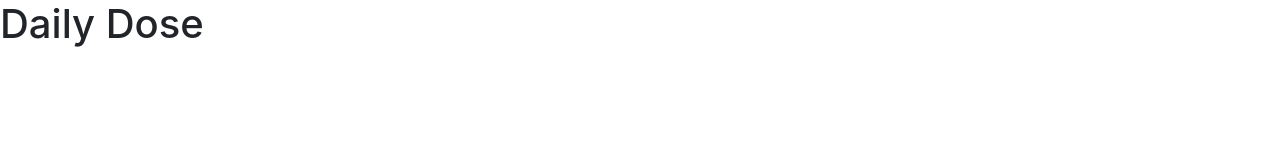
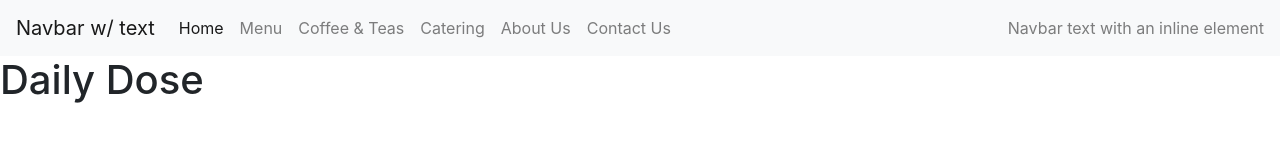
Before and after one commit to langbl28/daily-dose, a plain HTML site: page index.html in a window 1280 px wide. Drawn offline with nearby package versions, Linux system fonts and the light colour scheme.

Commit message:
nav push

```diff
--- a/index.html
+++ b/index.html
@@ -18,11 +18,41 @@
 <body>
 
     <header>
+        <nav class="navbar navbar-expand-lg navbar-light bg-light">
+            <a class="navbar-brand" href="#">Navbar w/ text</a>
+            <button class="navbar-toggler" type="button" data-toggle="collapse" data-target="#navbarText"
+                aria-controls="navbarText" aria-expanded="false" aria-label="Toggle navigation">
+                <span class="navbar-toggler-icon"></span>
+            </button>
+            <div class="collapse navbar-collapse" id="navbarText">
+                <ul class="navbar-nav mr-auto">
+                    <li class="nav-item active">
+                        <a class="nav-link" href="#">Home</a>
+                    </li>
+                    <li class="nav-item">
+                        <a class="nav-link" href="#">Menu</a>
+                    </li>
+                    <li class="nav-item">
+                        <a class="nav-link" href="#">Coffee & Teas</a>
+                    </li>
+                    <li class="nav-item">
+                        <a class="nav-link" href="#">Catering</a>
+                    </li>
+                    <li class="nav-item">
+                        <a class="nav-link" href="#">About Us</a>
+                    </li>
+                    <li class="nav-item">
+                        <a class="nav-link" href="#">Contact Us</a>
+                    </li>
+                </ul>
+                <span class="navbar-text">
+                    Navbar text with an inline element
+                </span>
+            </div>
+        </nav>
     </header>
     <main>
-        <dd-feature
-            feature-header="Daily Dose"
-        ></dd-feature>
+        <dd-feature feature-header="Daily Dose"></dd-feature>
     </main>
     <footer>
     </footer>
```
